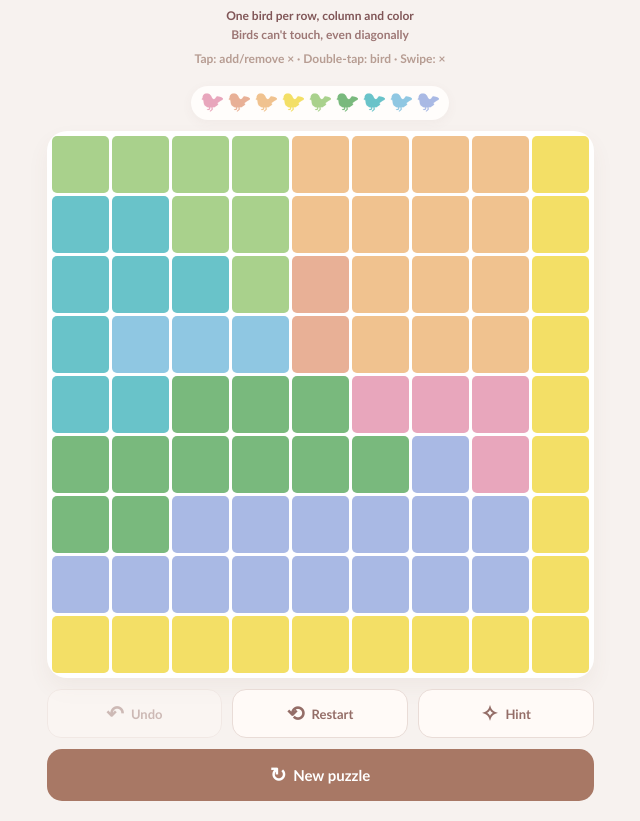
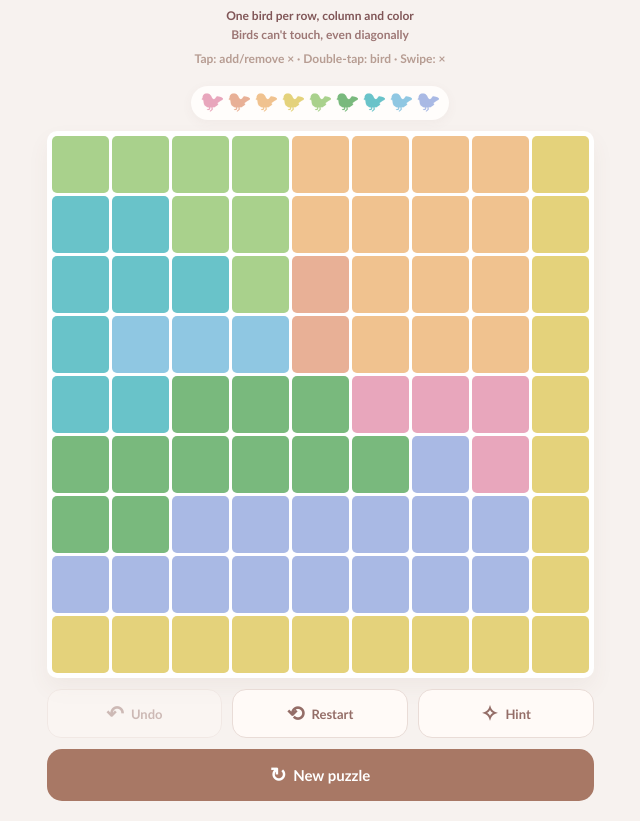
Before and after one commit to 3dtiamaria/birdoku, a plain HTML site: page index.html in a window 1280 px wide. Shown: the part 122-943 px from the top of the page, without its empty margins (320-960 px from the left). Drawn offline with Linux system fonts and the light colour scheme.

Commit message:
Add files via upload

```diff
--- a/app.js
+++ b/app.js
@@ -4,7 +4,7 @@
   const USED_KEY = 'birdoku-used-starters-v1';
   // Fixed pastel rainbow: keep region order and distinct warm yellow, lime, and green.
   const COLORS = [
-    '#e8a6bc', '#e8b096', '#f0c28f', '#f3df66',
+    '#e8a6bc', '#e8b096', '#f0c28f', '#e4d27b',
     '#a9d18c', '#79b97d', '#69c3c9', '#8fc7e2',
     '#a9b9e4', '#c7b0e4'
   ];
--- a/style.css
+++ b/style.css
@@ -49,7 +49,7 @@ h1 { font-size: clamp(27px, 7vw, 35px); line-height: 1.02; margin: 0; font-weigh
 .rainbow-bird .bird-eye { display: none; }
 .rainbow-bird .progress-dot { display: none; }
 .rainbow-bird.is-found .progress-dot { display: block; position: absolute; right: 2px; bottom: 1px; width: 9px; height: 9px; border-radius: 50%; background: var(--bird-color); border: 1.5px solid #fffdfb; box-shadow: 0 1px 2px rgba(97, 69, 63, .14); }
-.play-area { background: #fff; padding: 5px; border-radius: 20px; box-shadow: 0 10px 22px rgba(122, 77, 75, .06); }
+.play-area { background: #fff; padding: 5px; border-radius: 10px; box-shadow: 0 10px 22px rgba(122, 77, 75, .06); }
 .board { width: 100%; aspect-ratio: 1; display: grid; gap: 3px; grid-template-columns: repeat(var(--n), minmax(0, 1fr)); grid-template-rows: repeat(var(--n), minmax(0, 1fr)); touch-action: none; user-select: none; -webkit-user-select: none; }
 .cell { container-type: inline-size; min-width: 0; min-height: 0; border: 0; padding: 0; margin: 0; border-radius: 5px; position: relative; display: grid; place-items: center; background: var(--cell-color); overflow: hidden; transition: filter .1s, transform .1s; }
 .cell:active { filter: brightness(.94); transform: scale(.97); }
--- a/sw.js
+++ b/sw.js
@@ -1,5 +1,5 @@
 // Birdoku v13: prefer fresh files while online, cached files while offline.
-const CACHE_NAME = 'birdoku-offline-v16';
+const CACHE_NAME = 'birdoku-offline-v18';
 const ASSETS = [
   './', './index.html', './style.css', './app.js', './generator.js', './worker.js',
   './starters.js', './icon.svg', './icon-192.png', './icon-512.png', './manifest.webmanifest'
```
